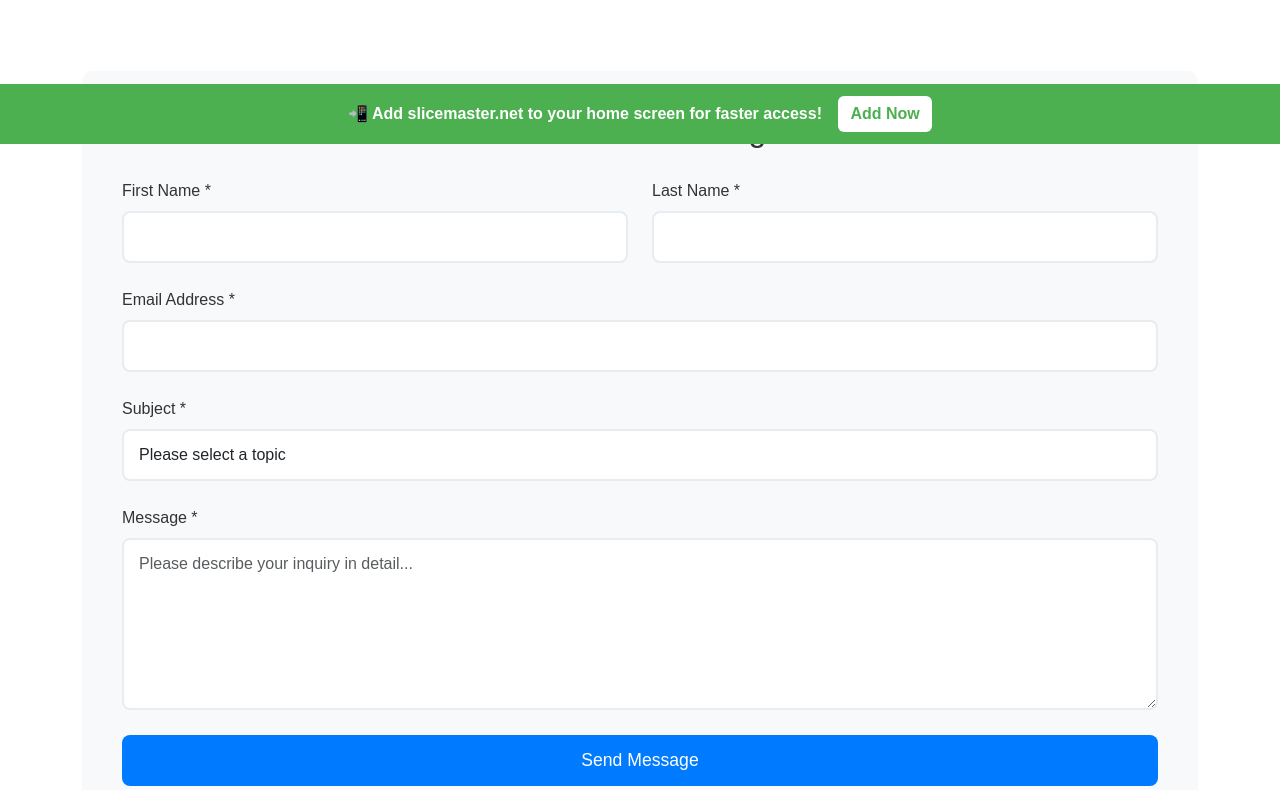
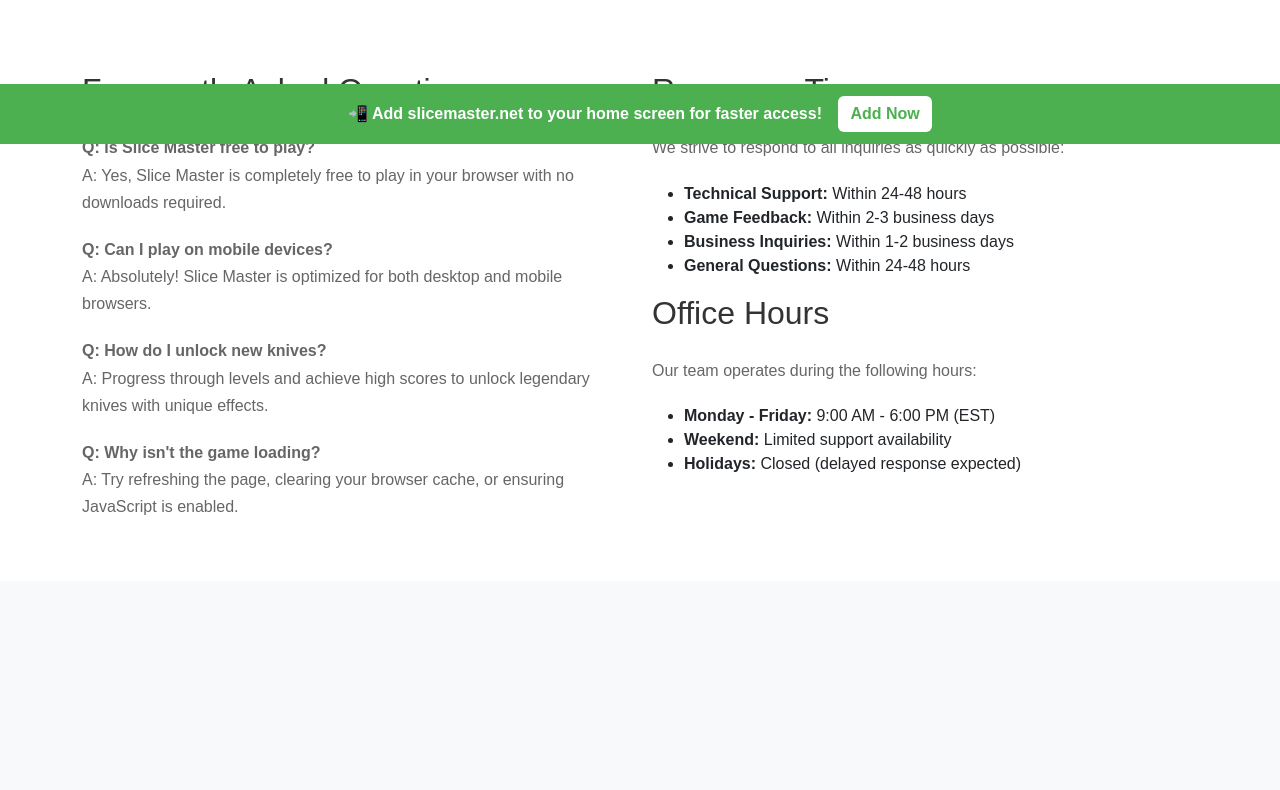
Before and after one commit to snowriderx/snowriderx.github.io, a plain HTML site: page contact.html in a window 1280 px wide. Shown: the part 656-1446 px from the top of the page. After the commit the page ends 1317 px from the top, so only its background shows below. Drawn offline with nearby package versions, Linux system fonts and the light colour scheme.

Commit message:
remove contact group

```diff
--- a/contact.html
+++ b/contact.html
@@ -315,53 +315,6 @@
                 </div>
             </div>
 
-            <!-- Contact Form -->
-            <div class="contact-form">
-                <h2>Send Us a Message</h2>
-                <form>
-                    <div class="row">
-                        <div class="col-md-6">
-                            <div class="form-group">
-                                <label for="firstName">First Name *</label>
-                                <input type="text" class="form-control" id="firstName" required>
-                            </div>
-                        </div>
-                        <div class="col-md-6">
-                            <div class="form-group">
-                                <label for="lastName">Last Name *</label>
-                                <input type="text" class="form-control" id="lastName" required>
-                            </div>
-                        </div>
-                    </div>
-
-                    <div class="form-group">
-                        <label for="email">Email Address *</label>
-                        <input type="email" class="form-control" id="email" required>
-                    </div>
-
-                    <div class="form-group">
-                        <label for="subject">Subject *</label>
-                        <select class="form-control" id="subject" required>
-                            <option value="">Please select a topic</option>
-                            <option value="technical-support">Technical Support</option>
-                            <option value="game-feedback">Game Feedback</option>
-                            <option value="bug-report">Bug Report</option>
-                            <option value="feature-request">Feature Request</option>
-                            <option value="business-inquiry">Business Inquiry</option>
-                            <option value="general-question">General Question</option>
-                            <option value="other">Other</option>
-                        </select>
-                    </div>
-
-                    <div class="form-group">
-                        <label for="message">Message *</label>
-                        <textarea class="form-control" id="message" rows="6" placeholder="Please describe your inquiry in detail..." required></textarea>
-                    </div>
-
-                    <button type="submit" class="submit-btn">Send Message</button>
-                </form>
-            </div>
-
             <!-- Additional Information -->
             <div class="info-section">
                 <div class="row">
```
